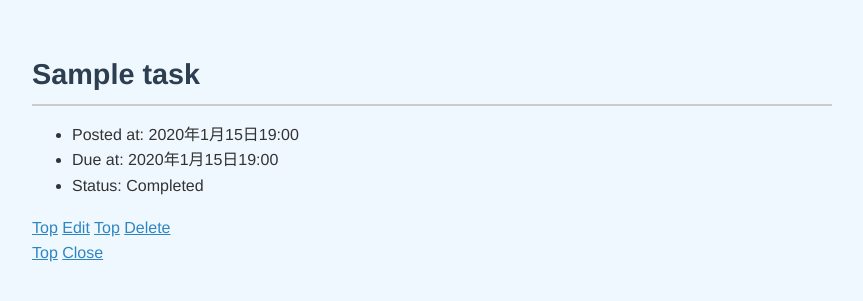
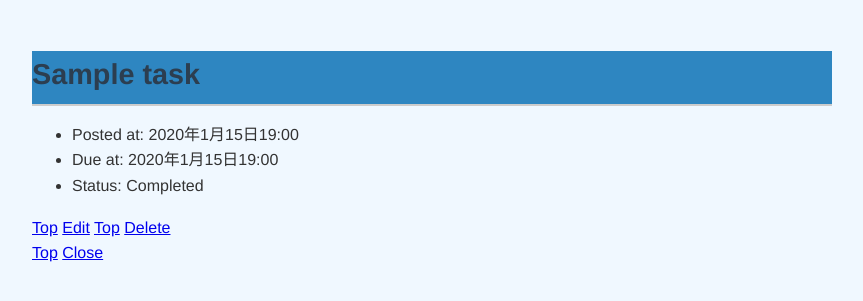
Before and after one commit to s1f102401348/django-test-exercise, a Django app: page /1/ in a window 1280 px wide. Shown: the top 301 px of the page, without its empty margins (208-1071 px from the left). Run offline with Django 5.2, Linux system fonts and the light colour scheme; tables that the repository leaves empty hold one stand-in row (values such as "Sample post").

Commit message:
色変更

```diff
--- a/todo/static/todo/css/detail.css
+++ b/todo/static/todo/css/detail.css
@@ -6,9 +6,6 @@ body {
 }
 
 h1 {
+  background-color: #2e86c1;
   color: #2c3e50;
 }
-
-a {
-  color: #2e86c1;
-}
```
